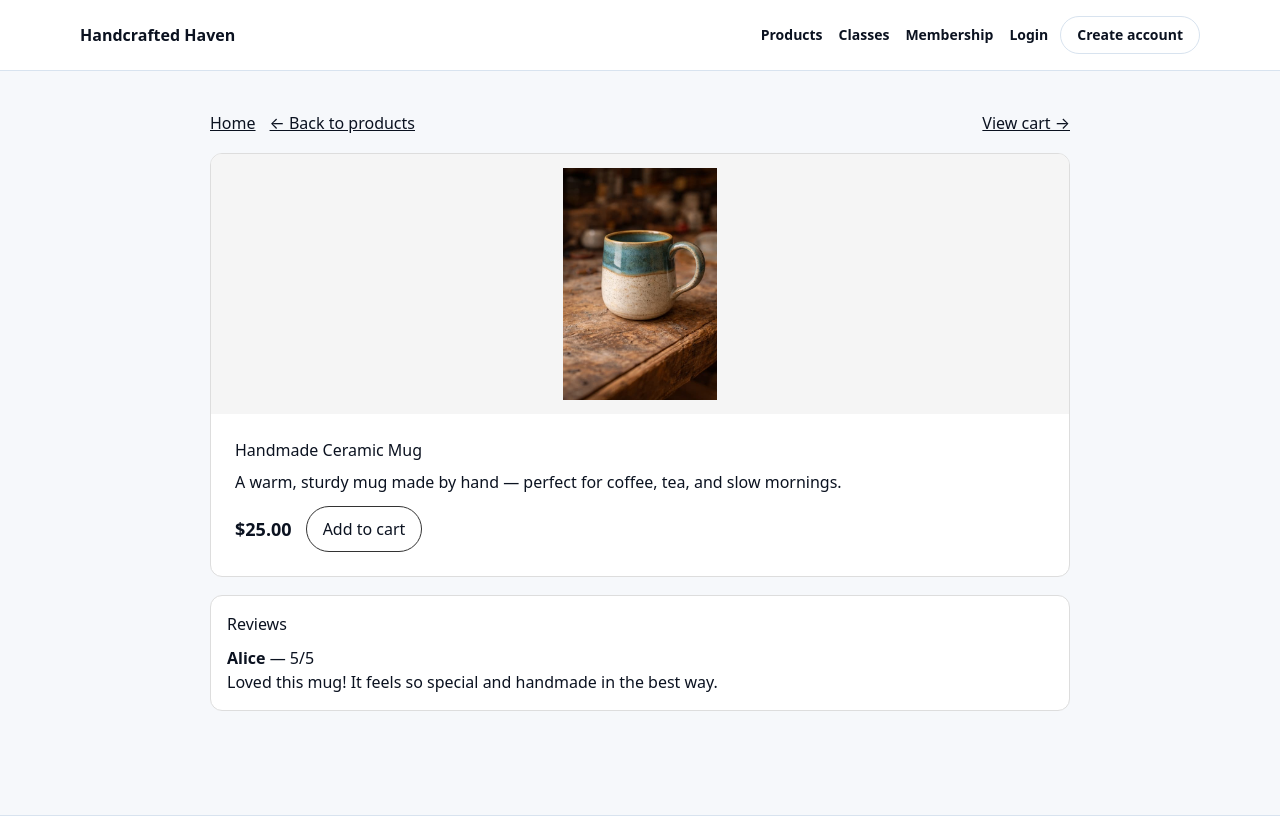
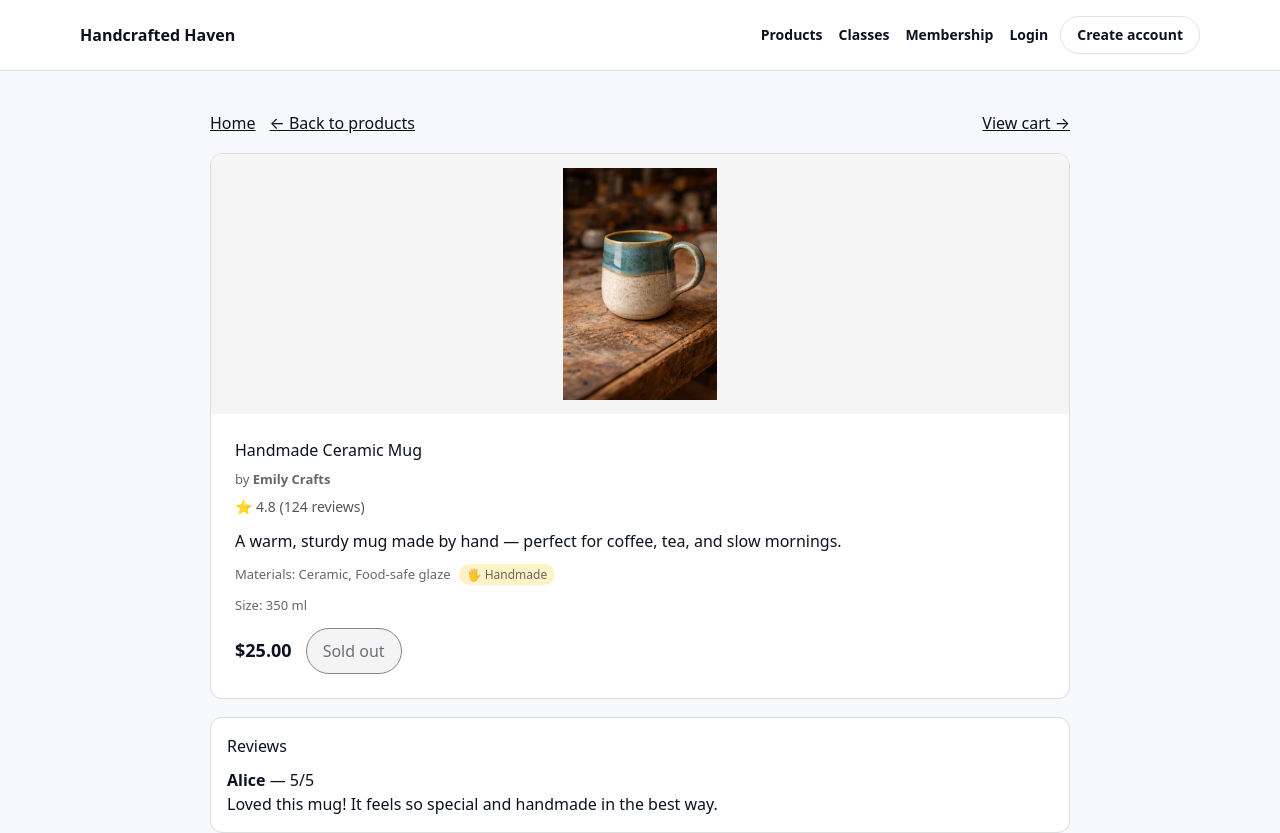
Before and after one commit to brunastockett7/wdd430-group-project, a Next.js app: page /products/1 in a window 1280 px wide. Shown: the top 833 px of the page. Built offline with nearby package versions, Linux system fonts and the light colour scheme.

Commit message:
added product details

```diff
--- a/app/lib/data.ts
+++ b/app/lib/data.ts
@@ -10,7 +10,16 @@ export type Product = {
   price: number;
   image: string;
   sellerId: number;
+  sellerName: string;
   description: string;
+
+  category: string;
+  rating: number;
+  reviewsCount: number;
+  materials: string[];
+  dimensions?: string;
+  handmade: boolean;
+  inStock: boolean;
 };
 
 export type Review = {
@@ -51,6 +60,7 @@ export const sellerDetails = {
   },
 } as const;
 
+
 export const products: Product[] = [
   {
     id: 1,
@@ -58,8 +68,16 @@ export const products: Product[] = [
     price: 25,
     image: "/products/mug.webp",
     sellerId: 1,
+    sellerName: "Emily Crafts",
     description:
       "A warm, sturdy mug made by hand — perfect for coffee, tea, and slow mornings.",
+    category: "Kitchen",
+    rating: 4.8,
+    reviewsCount: 124,
+    materials: ["Ceramic", "Food-safe glaze"],
+    dimensions: "350 ml",
+    handmade: true,
+    inStock: false,
   },
   {
     id: 2,
@@ -67,8 +85,16 @@ export const products: Product[] = [
     price: 40,
     image: "/products/purse.webp",
     sellerId: 2,
+    sellerName: "Mountain Loom",
     description:
       "A linen tote with hand-embroidered flowers — pretty, practical, and easy to carry.",
+    category: "Accessories",
+    rating: 4.6,
+    reviewsCount: 89,
+    materials: ["Linen", "Cotton thread"],
+    dimensions: "38 × 42 cm",
+    handmade: true,
+    inStock: true,
   },
   {
     id: 3,
@@ -76,8 +102,16 @@ export const products: Product[] = [
     price: 75,
     image: "/products/crochet-blanket.webp",
     sellerId: 2,
+    sellerName: "Mountain Loom",
     description:
       "A cozy crochet blanket made with soft yarn — the kind you grab first on a cold day.",
+    category: "Home Decor",
+    rating: 4.9,
+    reviewsCount: 57,
+    materials: ["Acrylic yarn", "Wool blend"],
+    dimensions: "120 × 150 cm",
+    handmade: true,
+    inStock: false,
   },
   {
     id: 4,
@@ -85,8 +119,16 @@ export const products: Product[] = [
     price: 35,
     image: "/products/embroidery.webp",
     sellerId: 2,
+    sellerName: "Mountain Loom",
     description:
       "Floral hoop art stitched slowly and carefully — a gentle touch for any room.",
+    category: "Wall Art",
+    rating: 4.7,
+    reviewsCount: 63,
+    materials: ["Cotton fabric", "Embroidery floss", "Wooden hoop"],
+    dimensions: "20 cm diameter",
+    handmade: true,
+    inStock: true,
   },
   {
     id: 5,
@@ -94,10 +136,19 @@ export const products: Product[] = [
     price: 55,
     image: "/products/wooden-box.webp",
     sellerId: 1,
+    sellerName: "Emily Crafts",
     description:
       "A small carved wooden box for keepsakes — made to hold the little things that matter.",
+    category: "Storage",
+    rating: 4.5,
+    reviewsCount: 41,
+    materials: ["Oak wood", "Natural oil finish"],
+    dimensions: "18 × 12 × 8 cm",
+    handmade: true,
+    inStock: true,
   },
 ];
+
 
 export const reviewsByProduct: Record<number, Review[]> = {
   1: [
--- a/app/products/[id]/page.tsx
+++ b/app/products/[id]/page.tsx
@@ -71,7 +71,101 @@ export default function ProductDetailPage() {
         </Link>
       </div>
 
+
       <div
+  style={{
+    marginTop: 18,
+    border: "1px solid #ddd",
+    borderRadius: 12,
+    overflow: "hidden",
+    background: "#fff",
+    transition: "transform 0.2s, box-shadow 0.2s",
+  }}
+  onMouseEnter={(e) => {
+    e.currentTarget.style.transform = "translateY(-4px)";
+    e.currentTarget.style.boxShadow = "0 8px 24px rgba(0,0,0,0.08)";
+  }}
+  onMouseLeave={(e) => {
+    e.currentTarget.style.transform = "none";
+    e.currentTarget.style.boxShadow = "none";
+  }}
+>
+  <div style={{ position: "relative", width: "100%", height: 260, background: "#f5f5f5" }}>
+    <Image
+      src={product.image}
+      alt={product.name}
+      fill
+      sizes="(max-width: 900px) 95vw, 900px"
+      style={{ objectFit: "contain", padding: 14 }}
+      priority
+    />
+  </div>
+
+  <div style={{ padding: 24 }}>
+    <h1 style={{ margin: "0 0 8px" }}>{product.name}</h1>
+
+    <div style={{ fontSize: 13, color: "#666", marginBottom: 6 }}>
+      by <strong>{product.sellerName}</strong>
+    </div>
+
+    <div style={{ fontSize: 14, color: "#555", marginBottom: 12 }}>
+      ⭐ {product.rating} ({product.reviewsCount} reviews)
+    </div>
+
+    <p style={{ margin: "0 0 12px", lineHeight: 1.5 }}>{product.description}</p>
+
+    <div style={{ fontSize: 13, color: "#666", marginBottom: 12 }}>
+      Materials: {product.materials.join(", ")}
+      {product.handmade && (
+        <span
+          style={{
+            marginLeft: 8,
+            background: "#fef3c7",
+            padding: "2px 8px",
+            borderRadius: 999,
+            fontSize: 12,
+          }}
+        >
+          🖐 Handmade
+        </span>
+      )}
+    </div>
+
+    {product.dimensions && (
+      <div style={{ fontSize: 13, color: "#666", marginBottom: 12 }}>
+        Size: {product.dimensions}
+      </div>
+    )}
+
+    <div style={{ display: "flex", alignItems: "center", gap: 14 }}>
+      <strong style={{ fontSize: 18 }}>${product.price.toFixed(2)}</strong>
+
+      <button
+        disabled={!product.inStock}
+        onClick={() => {
+          addItem(product);
+          router.push("/cart");
+        }}
+        style={{
+          padding: "10px 16px",
+          borderRadius: 999,
+          border: "1px solid #333",
+          background: product.inStock ? "transparent" : "#eee",
+          cursor: product.inStock ? "pointer" : "not-allowed",
+          opacity: product.inStock ? 1 : 0.6,
+        }}
+      >
+        {product.inStock ? "Add to cart" : "Sold out"}
+      </button>
+    </div>
+  </div>
+</div>
+
+
+
+
+
+      {/* <div
         style={{
           marginTop: 18,
           border: "1px solid #ddd",
@@ -115,7 +209,7 @@ export default function ProductDetailPage() {
             </button>
           </div>
         </div>
-      </div>
+      </div> */}
 
       <div style={{ marginTop: 18, border: "1px solid #ddd", borderRadius: 12, padding: 16, background: "#fff" }}>
         <h2 style={{ margin: "0 0 10px" }}>Reviews</h2>
--- a/app/products/page.tsx
+++ b/app/products/page.tsx
@@ -64,9 +64,47 @@ export default function ProductsPage() {
             </div>
 
             <div style={{ padding: 16 }}>
-              <h2 style={{ margin: "0 0 8px" }}>{p.name}</h2>
-              <p style={{ margin: "0 0 10px" }}>{p.description}</p>
+              <h2 style={{ margin: "0 0 6px" }}>{p.name}</h2>
+
+              <div style={{ fontSize: 14, color: "#555", marginBottom: 6 }}>
+  ⭐ {p.rating} ({p.reviewsCount})
+</div>
+
+              <p style={{ margin: "0 0 10px", fontSize: 14 }}>{p.description}</p>
               <strong>${p.price.toFixed(2)}</strong>
+
+              <div style={{ fontSize: 13, color: "#666", marginBottom: 8 }}>
+  Materials: {p.materials.join(", ")}
+</div>
+
+              {p.handmade && (
+                <span style={{
+                  fontSize: 12,
+                  background: "#fef3c7",
+                  padding: "4px 8px",
+                  borderRadius: 999,
+                  marginRight: 6
+                }}>
+                  🖐 Handmade
+                </span>
+              )}
+
+
+              <div style={{ fontSize: 13, color: "#666", marginBottom: 6 }}>
+  by <strong>{p.sellerName}</strong>
+</div>
+
+
+              {!p.inStock && (
+                <span style={{
+                  fontSize: 12,
+                  color: "crimson",
+                  fontWeight: 600
+                }}>
+                  Out of stock
+                </span>
+              )}
+
 
               <div style={{ display: "flex", gap: 10, marginTop: 12, alignItems: "center" }}>
                 <Link href={`/products/${p.id}`} style={{ textDecoration: "underline" }}>
@@ -74,6 +112,7 @@ export default function ProductsPage() {
                 </Link>
 
                 <button
+                  disabled={!p.inStock}
                   onClick={() => {
                     addItem(p);
                     router.push("/cart");
@@ -83,11 +122,12 @@ export default function ProductsPage() {
                     padding: "8px 12px",
                     borderRadius: 999,
                     border: "1px solid #333",
-                    background: "transparent",
-                    cursor: "pointer",
+                    background: p.inStock ? "transparent" : "#eee",
+                    cursor: p.inStock ? "pointer" : "not-allowed",
+                    opacity: p.inStock ? 1 : 0.6,
                   }}
                 >
-                  Add to cart
+                  {p.inStock ? "Add to cart" : "Sold out"}
                 </button>
               </div>
             </div>
```
